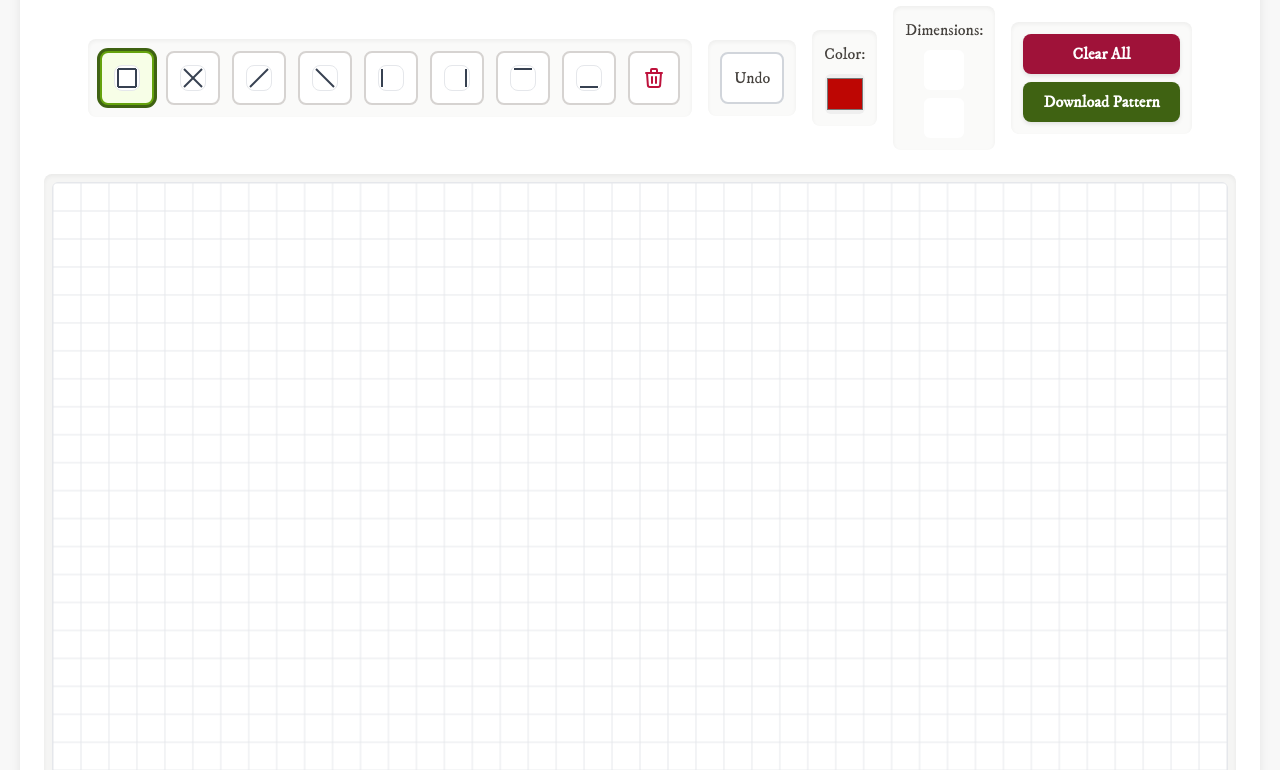
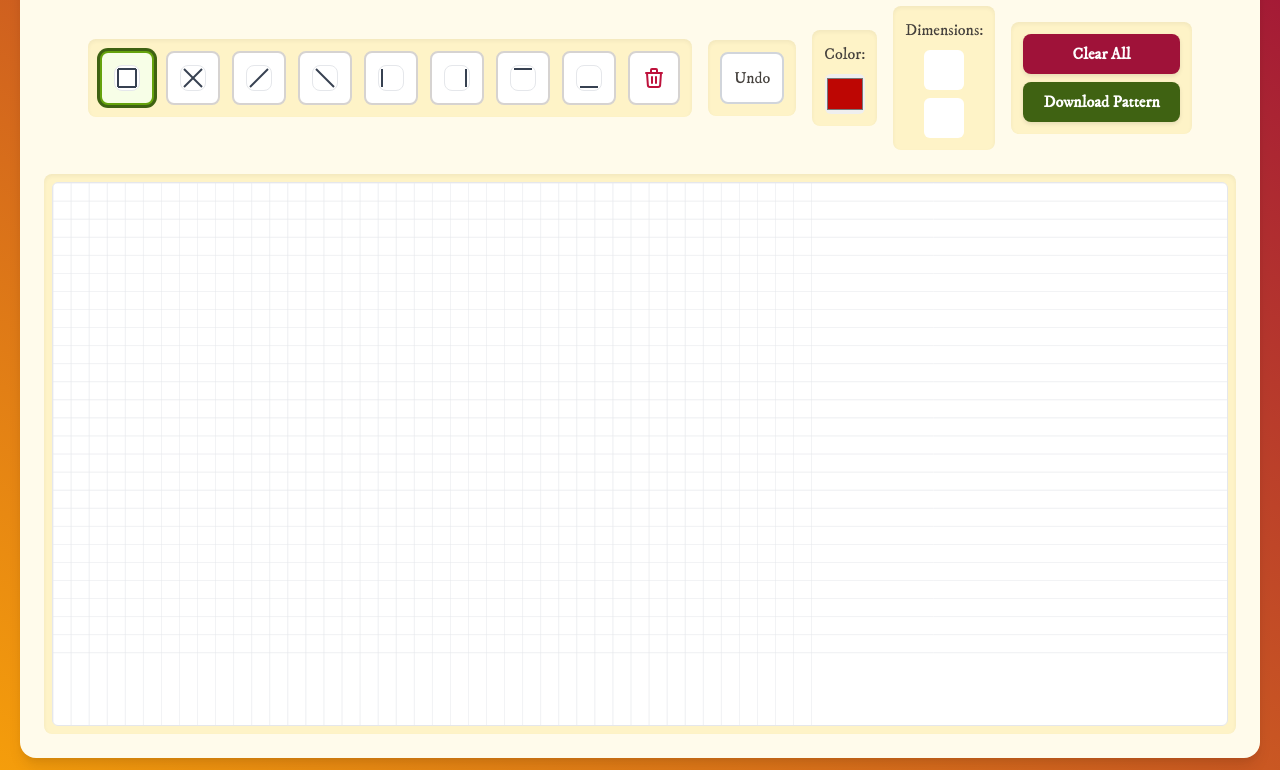
Before and after one commit to aadaharma/karelianembroiderymaker, a plain HTML site: page index.html in a window 1280 px wide. Shown: the part 110-880 px from the top of the page. Drawn offline with nearby package versions, Linux system fonts and the light colour scheme; a web font is replaced by a local one.

Commit message:
Styling changes

```diff
--- a/appstyle.css
+++ b/appstyle.css
@@ -2,7 +2,6 @@
 
 body {
     font-family:  "IM Fell DW Pica", serif;
-    background-color: #f8f8f8; /* Light background */
     display: flex;
     justify-content: center;
     align-items: center;
@@ -17,8 +16,8 @@ h1 {
     font-size: 300px;
 }
 .container {
+    border-radius: 16px; /* Rounded corners for the main container */
     background-color: #ffffff;
-    border-radius: 16px; /* Rounded corners for the main container */
     box-shadow: 0 10px 15px -3px rgba(0, 0, 0, 0.1), 0 4px 6px -2px rgba(0, 0, 0, 0.05); /* Subtle shadow */
     padding: 24px;
     display: flex;
--- a/index.html
+++ b/index.html
@@ -5,58 +5,57 @@
     <meta name="viewport" content="width=device-width, minimum-scale=1.0">
     <title>Karelian Embroidery Designer</title>
     <link rel="stylesheet" href="appstyle.css">
+    <script src="https://cdn.tailwindcss.com"></script>
     <script type="text/javascript" src="index.js"></script>
-    <!-- Google Fonts - Inter for clean typography -->
+
     <link rel="preconnect" href="https://fonts.googleapis.com">
     <link rel="preconnect" href="https://fonts.gstatic.com" crossorigin>
     <link href="https://fonts.googleapis.com/css2?family=Inter:wght@400;500;600;700&display=swap" rel="stylesheet">
     <link href="https://fonts.googleapis.com/css2?family=IM+Fell+DW+Pica:ital@0;1&family=Jacquarda+Bastarda+9&display=swap" rel="stylesheet">
-    <!-- Tailwind CSS CDN for styling -->
-    <script src="https://cdn.tailwindcss.com"></script>
+
 
 </head>
-<body>
-    <div class="container">
+<body class="bg-gradient-to-tr from-amber-500 to-rose-800">
+    <div class="container bg-amber-50">
         <!-- Main Heading -->
-        <h1 class="text-5xl font-bold text-rose-950 text-center">Karelian Embroidery Designer</h1>
+        <h1 class="text-5xl font-bold text-rose-900 text-center">Karelian Embroidery Designer</h1>
 
         <!-- Controls Section: Template Selection, Color Picker, Action Buttons -->
         <div id="control-section" class="flex flex-row items-center justify-center gap-4 controls-group">
             <!-- Template Selection -->
-            <div id="template-library-container" class="flex flex-wrap gap-3 p-3 bg-stone-50 rounded-lg shadow-inner">
+            <div id="template-library-container" class="flex flex-wrap gap-3 p-3 bg-amber-100 rounded-lg shadow-inner">
             </div>
 
 
             <!-- Undo Button -->
-            <div class="flex flex-col items-center gap-2 p-3 bg-stone-50 rounded-lg shadow-inner">
+            <div class="flex flex-col items-center gap-2 p-3 bg-amber-100 rounded-lg shadow-inner">
                 <button id="button-undo" class="text-stone-700 p-3 rounded-lg border-2 border-gray-300 bg-white hover:bg-gray-100 flex items-center justify-center">Undo</button>
             </div>
 
             <!-- Color Picker -->
-            <div class="flex flex-col items-center gap-2 p-3 bg-stone-50 rounded-lg shadow-inner">
+            <div class="flex flex-col items-center gap-2 p-3 bg-amber-100 rounded-lg shadow-inner">
                 <label for="color-picker" class="text-stone-700 font-medium">Color:</label>
                 <input type="color" id="color-picker" value="#BD0603" class="w-10 h-10 rounded-md border-stone-300 cursor-pointer">
             </div>
 
             <!-- Canvas Sizer -->
-            <div class="flex flex-col items-center gap-2 p-3 bg-stone-50 rounded-lg shadow-inner">
+            <div class="flex flex-col items-center gap-2 p-3 bg-amber-100 rounded-lg shadow-inner">
                 <label for="dimension-picker" class="text-stone-700 font-medium">Dimensions:</label>
                 <input type="number" id="width-picker" min="10" max="1000" class="w-10 h-10 rounded-md border-stone-300 cursor-pointer">
                 <input type="number" id="height-picker" min="10" max="1000" class="w-10 h-10 rounded-md border-stone-300 cursor-pointer">
             </div>
 
             <!-- Action Buttons: Clear and Download -->
-            <div class="flex flex-col gap-2 p-3 bg-stone-50 rounded-lg shadow-inner">
+            <div class="flex flex-col gap-2 p-3 bg-amber-100 rounded-lg shadow-inner">
                 <button id="button-clear" class="px-5 py-2 rounded-lg bg-rose-800 text-white font-semibold hover:bg-rose-900 transition-colors">Clear All</button>
                 <button id="button-download" class="px-5 py-2 rounded-lg bg-lime-800 text-white font-semibold hover:bg-lime-900 transition-colors">Download Pattern</button>
             </div>
         </div>
 
         <!-- Canvas for drawing the embroidery pattern -->
-        <div class="flex justify-center items-center overflow-scroll p-2 bg-stone-100 rounded-lg shadow-inner">
+        <div class="flex justify-center items-center overflow-scroll p-2 bg-amber-100 rounded-lg shadow-inner">
             <canvas id="embroideryCanvas" class="rounded-md"></canvas>
         </div>
     </div>
-
 </body>
 </html>
--- a/index.js
+++ b/index.js
@@ -19,8 +19,8 @@
      let GRID_HEIGHT = Math.floor(window.innerHeight / CELL_SIZE); // Number of cells vertically
 
      // Set canvas dimensions
-     canvas.width = GRID_WIDTH * CELL_SIZE;
-     canvas.height = GRID_HEIGHT * CELL_SIZE;
+     canvas.width = 65 * CELL_SIZE;
+     canvas.height = 30 * CELL_SIZE;
 
 // Embroidery template library
  const templateLibrary = [
```
